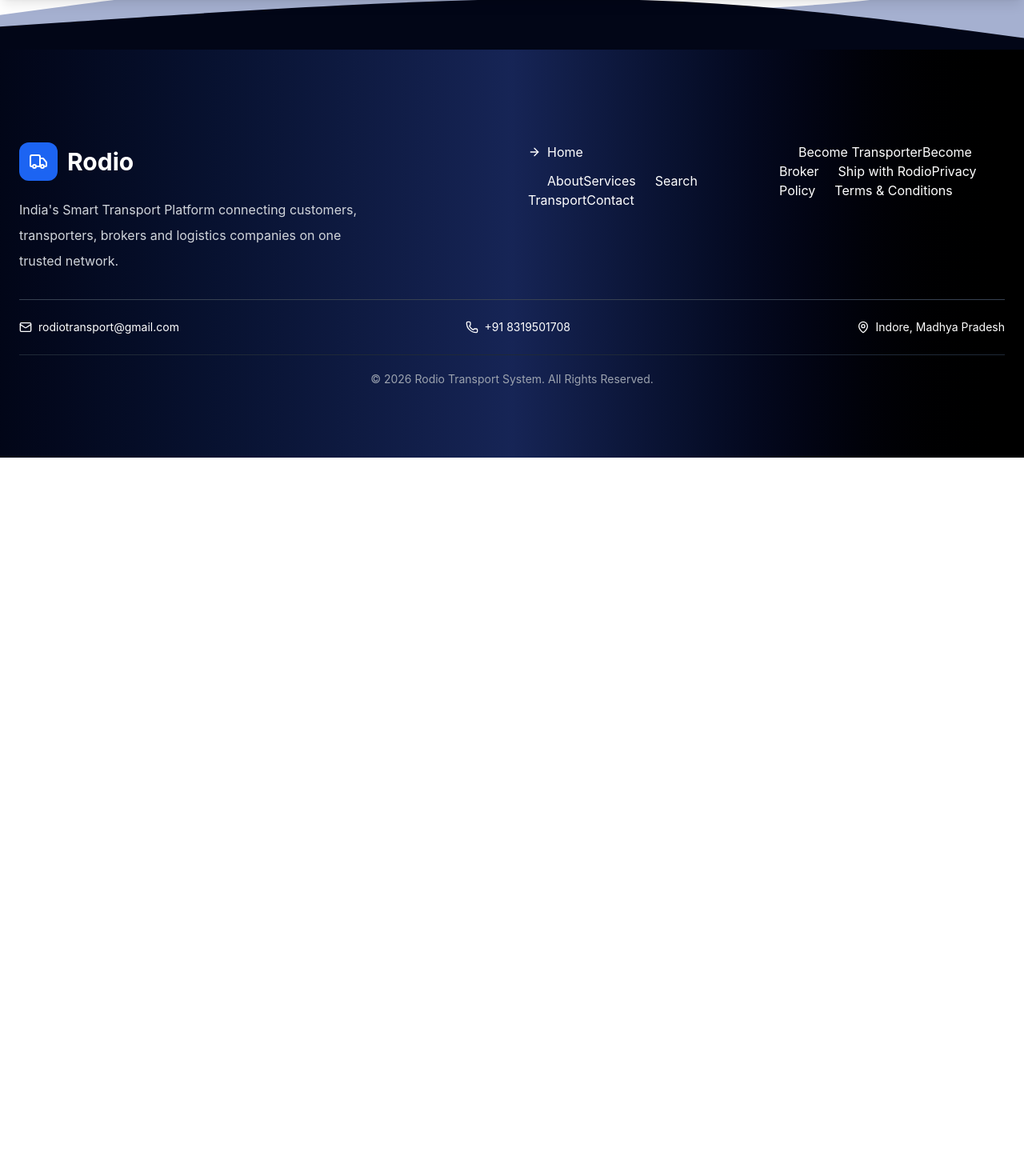
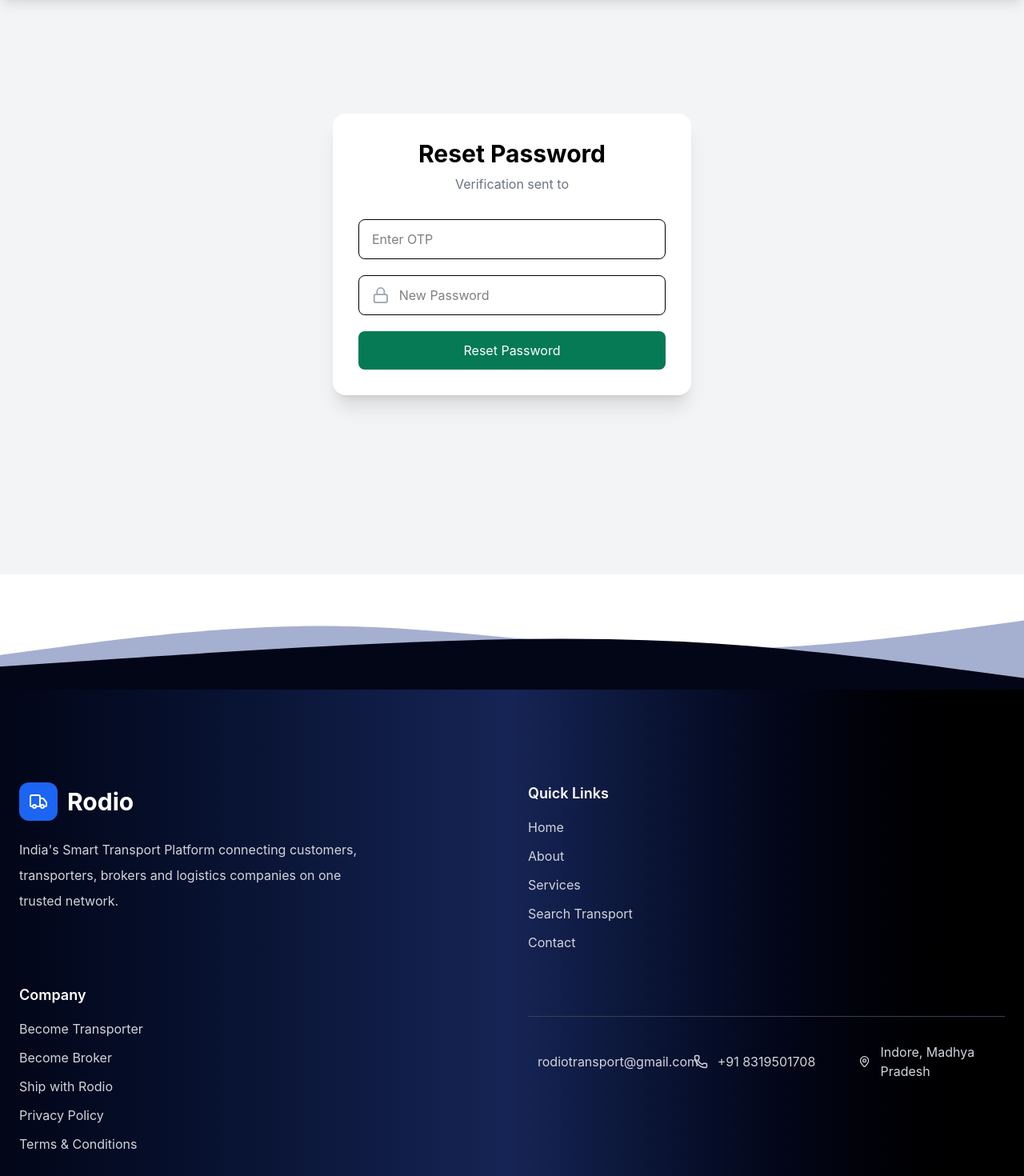
Before and after one commit to opgehlot/rodio1, a React app in the folder frontend/: page /resetpassword in a window 1280 px wide. Shown: the part 82-1552 px from the top of the page at 80% size. Before the commit the page ends 800 px from the top, so only its background shows below. Built offline with nearby package versions, Linux system fonts and the light colour scheme; the HTML template or start-up script is replaced by a standard one.

Commit message:
12:41 update

```diff
--- a/frontend/src/App.jsx
+++ b/frontend/src/App.jsx
@@ -18,6 +18,8 @@ import UserForm from "./pages/newrequestpage/UserForm";
 import Navbar from "./components/Navbar";
 import AppFooter from "./components/AppFooter";
 import QueryForm from "./components/QueryForm";
+import ForgotPassword from "./pages/ForgotPassword";
+import ResetPassword from "./components/ResetPassword";
 
 
 function App() {
@@ -49,6 +51,8 @@ function App() {
         <Route path="/directory" element={<Directorydata />} />
 
   <Route path="/about" element={<About />} />
+  <Route path="/forgotpassword" element={<ForgotPassword />} />
+  <Route path="/resetpassword" element={<ResetPassword />} />
         <Route path="/register" element={<Register />} />
         <Route path="/contact" element={<Contact />} />
         <Route element={<ProtectedRoute />}>
--- a/frontend/src/components/AppFooter.jsx
+++ b/frontend/src/components/AppFooter.jsx
@@ -60,90 +60,58 @@ export default function AppFooter() {
 
           {/* Right */}
 
-          <div className="grid grid-cols-2 gap-8">
 
-            {/* Column 1 */}
+  <div>
+    <h3 className="font-semibold text-lg mb-4 text-white">
+      Quick Links
+    </h3>
 
-            <div className="space-y-3">
+    <ul className="space-y-3 text-gray-300">
+      <li>Home</li>
+      <li>About</li>
+      <li>Services</li>
+      <li>Search Transport</li>
+      <li>Contact</li>
+    </ul>
+  </div>
 
-              <Link
-                to="/"
-                className="flex items-center gap-2 hover:text-yellow-400 transition"
-              >
-                <ArrowRight size={16} />
-                Home
-              </Link>
+  <div>
+    <h3 className="font-semibold text-lg mb-4 text-white">
+      Company
+    </h3>
 
-              <Link
-                to="/about"
-                className="ml-6 hover:text-yellow-400 transition"
-              >
-                About
-              </Link>
-
-              <Link
-                to="/services"
-                className="hover:text-yellow-400 transition"
-              >
-                Services
-              </Link>
-
-              <Link
-                to="/search"
-                className="ml-6 hover:text-yellow-400 transition"
-              >
-                Search Transport
-              </Link>
-
-              <Link
-                to="/contact"
-                className="hover:text-yellow-400 transition"
-              >
-                Contact
-              </Link>
-
-            </div>
+    <ul className="space-y-3 text-gray-300">
+      <li>Become Transporter</li>
+      <li>Become Broker</li>
+      <li>Ship with Rodio</li>
+      <li>Privacy Policy</li>
+      <li>Terms & Conditions</li>
+    </ul>
+  </div>
+<div>
 
             {/* Column 2 */}
 
-            <div className="space-y-3">
+           <div className="border-t border-gray-700 mt-10 pt-8">
+  <div className="grid md:grid-cols-3 gap-6 text-gray-300">
 
-              <Link
-                to="/register"
-                className="ml-6 hover:text-yellow-400 transition"
-              >
-                Become Transporter
-              </Link>
+    <div className="flex items-center gap-3">
+      <Mail size={18}/>
+      <span>rodiotransport@gmail.com</span>
+    </div>
 
-              <Link
-                to="/broker"
-                className="hover:text-yellow-400 transition"
-              >
-                Become Broker
-              </Link>
+    <div className="flex items-center gap-3">
+      <Phone size={18}/>
+      <span>+91 8319501708</span>
+    </div>
 
-              <Link
-                to="/customer"
-                className="ml-6 hover:text-yellow-400 transition"
-              >
-                Ship with Rodio
-              </Link>
+    <div className="flex items-center gap-3">
+      <MapPin size={18}/>
+      <span>Indore, Madhya Pradesh</span>
+    </div>
 
-              <Link
-                to="/privacy"
-                className="hover:text-yellow-400 transition"
-              >
-                Privacy Policy
-              </Link>
-
-              <Link
-                to="/terms"
-                className="ml-6 hover:text-yellow-400 transition"
-              >
-                Terms & Conditions
-              </Link>
-
-            </div>
+  </div>
+</div>
 
           </div>
 
--- a/frontend/src/components/Navbar.jsx
+++ b/frontend/src/components/Navbar.jsx
@@ -131,7 +131,7 @@ console.log("Role:", role);
 
       {/* Mobile Menu */}
       {menuOpen && (
-        <div className="md:hidden bg-slate-800 border-t border-slate-700">
+        <div className="md:hidden bg-white border-t border-slate-700">
 
           {links.map((link) => (
             <NavLink
--- /dev/null
+++ b/frontend/src/components/ResetPassword.jsx
@@ -0,0 +1,108 @@
+import { useState } from "react";
+import { useLocation, useNavigate } from "react-router-dom";
+import { Lock, Loader2 } from "lucide-react";
+import API from "../api/api";
+import toast from "react-hot-toast";
+
+export function ResetPassword() {
+  const navigate = useNavigate();
+  const location = useLocation();
+
+  const email = location.state?.email || "";
+
+  const [otp, setOtp] = useState("");
+  const [password, setPassword] = useState("");
+  const [loading, setLoading] = useState(false);
+
+  const handleReset = async (e) => {
+    e.preventDefault();
+
+    if (!otp)
+      return toast.error("Enter verification code");
+
+    if (!password)
+      return toast.error("Enter new password");
+
+    try {
+      setLoading(true);
+
+      const res = await API.post("/auth/reset-password", {
+        email,
+        otp,
+        password,
+      });
+
+      toast.success(res.data.message);
+
+      navigate("/login");
+
+    } catch (err) {
+      toast.error(
+        err.response?.data?.message || "Something went wrong"
+      );
+    } finally {
+      setLoading(false);
+    }
+  };
+
+  return (
+    <div className="min-h-screen flex items-center justify-center bg-gray-100 px-5">
+
+      <div className="bg-white shadow-xl rounded-2xl p-8 w-full max-w-md">
+
+        <h2 className="text-3xl font-bold text-center">
+          Reset Password
+        </h2>
+
+        <p className="text-center text-gray-500 mt-2">
+          Verification sent to
+          <br />
+          <span className="font-semibold">{email}</span>
+        </p>
+
+        <form onSubmit={handleReset} className="mt-8 space-y-5">
+
+          <input
+            type="text"
+            placeholder="Enter OTP"
+            className="w-full border rounded-lg px-4 py-3 outline-none"
+            value={otp}
+            onChange={(e) => setOtp(e.target.value)}
+          />
+
+          <div className="flex items-center border rounded-lg px-4 py-3">
+
+            <Lock className="text-gray-400 mr-3"/>
+
+            <input
+              type="password"
+              placeholder="New Password"
+              className="w-full outline-none"
+              value={password}
+              onChange={(e)=>setPassword(e.target.value)}
+            />
+
+          </div>
+
+          <button
+            disabled={loading}
+            className="w-full bg-green-600 hover:bg-green-700 text-white py-3 rounded-lg"
+          >
+            {loading ? (
+              <div className="flex justify-center gap-2">
+                <Loader2 className="animate-spin"/>
+                Resetting...
+              </div>
+            ) : (
+              "Reset Password"
+            )}
+          </button>
+
+        </form>
+
+      </div>
+
+    </div>
+  );
+}
+export  default ResetPassword;
--- /dev/null
+++ b/frontend/src/pages/ForgotPassword.jsx
@@ -0,0 +1,101 @@
+import { useState } from "react";
+import { Mail, Loader2 } from "lucide-react";
+import { Link, useNavigate } from "react-router-dom";
+import API from "../api/api";
+import toast from "react-hot-toast";
+
+export  function ForgotPassword() {
+  const navigate = useNavigate();
+
+  const [email, setEmail] = useState("");
+  const [loading, setLoading] = useState(false);
+
+  const handleSubmit = async (e) => {
+    e.preventDefault();
+
+    if (!email.trim()) {
+      return toast.error("Please enter your email");
+    }
+
+    try {
+      setLoading(true);
+
+      const res = await API.post("/auth/forgot-password", {
+        email,
+      });
+
+      toast.success(res.data.message);
+
+      navigate("/resetpassword", {
+        state: { email },
+      });
+
+    } catch (err) {
+      toast.error(
+        err.response?.data?.message || "Something went wrong"
+      );
+    } finally {
+      setLoading(false);
+    }
+  };
+
+  return (
+    <div className="min-h-screen flex items-center justify-center bg-gray-100 px-5">
+
+      <div className="bg-white shadow-xl rounded-2xl p-8 w-full max-w-md">
+
+        <h2 className="text-3xl font-bold text-center">
+          Forgot Password
+        </h2>
+
+        <p className="text-gray-500 text-center mt-2">
+          Enter your registered email.
+        </p>
+
+        <form onSubmit={handleSubmit} className="mt-8 space-y-5">
+
+          <div className="flex items-center border rounded-lg px-4 py-3">
+
+            <Mail className="text-gray-400 mr-3" />
+
+            <input
+              type="email"
+              placeholder="Enter Email"
+              className="w-full outline-none"
+              value={email}
+              onChange={(e) => setEmail(e.target.value)}
+            />
+
+          </div>
+
+          <button
+            disabled={loading}
+            className="w-full bg-blue-700 hover:bg-blue-800 text-white py-3 rounded-lg"
+          >
+            {loading ? (
+              <div className="flex justify-center items-center gap-2">
+                <Loader2 className="animate-spin" size={18} />
+                Sending...
+              </div>
+            ) : (
+              "Send Reset Code"
+            )}
+          </button>
+
+        </form>
+
+        <div className="text-center mt-5">
+          <Link
+            to="/login"
+            className="text-blue-600"
+          >
+            Back to Login
+          </Link>
+        </div>
+
+      </div>
+
+    </div>
+  );
+}
+export default ForgotPassword;
--- a/frontend/src/pages/Login.jsx
+++ b/frontend/src/pages/Login.jsx
@@ -1,4 +1,3 @@
-
 import { useState } from "react";
 import API from "../api/api";
 import { Link, useNavigate } from "react-router-dom";
@@ -18,16 +17,35 @@ export default function Login() {
 
   // Handle Input Change
   const handleChange = (e) => {
+  const { name, value } = e.target;
+
+  if (name === "emailOrMobile") {
+    // Agar first character number hai
+    if (/^\d/.test(value)) {
+      // Sirf digits aur max 10 digit
+      const mobile = value.replace(/\D/g, "").slice(0, 10);
+
       setFormData((prev) => ({
         ...prev,
-      [e.target.name]: e.target.value,
+        emailOrMobile: mobile,
       }));
+    } else {
+      // Email ke liye normal input
+      setFormData((prev) => ({
+        ...prev,
+        emailOrMobile: value,
+      }));
+    }
+  } else {
+    setFormData((prev) => ({
+      ...prev,
+      [name]: value,
+    }));
+  }
 };
-
   // Handle Login
   const handleLogin = async (e) => {
     e.preventDefault();
-
 
     if (!formData.emailOrMobile.trim()) {
       toast.error("Please enter Email or Mobile");
@@ -65,7 +83,6 @@ export default function Login() {
       } else {
         navigate("/");
       }
-
     } catch (error) {
       console.error(error);
 
@@ -77,31 +94,54 @@ export default function Login() {
     } finally {
       setLoading(false);
     }
-
   };
 
   return (
+    <>
+      <Navbar />
 
-    <div className="min-h-screen bg-gray-100 flex items-center justify-center px-4">
-       <Navbar/>
+      <div className=" mt-20 min-h-screen bg-gray-100 flex items-center justify-center px-4 py-10">
+        <div className="w-full max-w-6xl bg-white rounded-3xl shadow-2xl overflow-hidden grid lg:grid-cols-2">
+          {/* Left Side */}
+          <div className="hidden lg:flex relative bg-gradient-to-br from-blue-900 via-indigo-700 to-blue-500 text-white p-14 flex-col justify-between">
+            <div>
+              <div className="text-6xl font-bold mb-10">✳</div>
 
-      <div className="bg-white shadow-2xl rounded-2xl w-full max-w-md p-8">
-
-        <h1 className="text-3xl font-bold text-center mb-8">
-          Login
+              <h1 className="text-5xl font-bold leading-tight">
+                Hello
+                <br />
+                Rodio! 👋
               </h1>
 
-        <form onSubmit={handleLogin} className="space-y-5">
+              <p className="mt-8 text-lg text-blue-100 leading-8 max-w-sm">
+                India's Smart Transport Platform connecting customers,
+                transporters, brokers and logistics companies on one trusted
+                network.
+              </p>
+            </div>
 
-          {/* Email / Mobile */}
+            <p className="text-blue-200 text-sm">
+              © {new Date().getFullYear()} Rodio Transport System
+            </p>
+          </div>
+
+          {/* Right Side */}
+          <div className="p-8 sm:p-12 flex flex-col justify-center">
+            <h2 className="text-3xl font-bold text-gray-800">Welcome Back!</h2>
+
+            <p className="text-gray-500 mt-2 mb-8">
+              Login to continue your journey with Rodio.
+            </p>
+
+            <form onSubmit={handleLogin} className="space-y-6">
+              {/* Email */}
               <div>
-            <label className="block mb-2 font-medium">
+                <label className="font-medium text-gray-700">
                   Email / Mobile
                 </label>
 
-            <div className="flex items-center border rounded-xl px-4 py-3">
-
-              <Mail className="mr-3 text-gray-400" size={20} />
+                <div className="mt-2 flex items-center border-b-2 border-gray-300 focus-within:border-blue-600">
+                  <Mail className="text-gray-400 mr-3" size={20} />
 
                   <input
                     type="text"
@@ -109,22 +149,18 @@ export default function Login() {
                     value={formData.emailOrMobile}
                     onChange={handleChange}
                     placeholder="Enter Email or Mobile"
-                className="w-full outline-none"
+                    className="w-full py-3 outline-none"
                     autoComplete="username"
                   />
-
                 </div>
               </div>
 
               {/* Password */}
               <div>
-            <label className="block mb-2 font-medium">
-              Password
-            </label>
+                <label className="font-medium text-gray-700">Password</label>
 
-            <div className="flex items-center border rounded-xl px-4 py-3">
-
-              <Lock className="mr-3 text-gray-400" size={20} />
+                <div className="mt-2 flex items-center border-b-2 border-gray-300 focus-within:border-blue-600">
+                  <Lock className="text-gray-400 mr-3" size={20} />
 
                   <input
                     type="password"
@@ -132,47 +168,52 @@ export default function Login() {
                     value={formData.password}
                     onChange={handleChange}
                     placeholder="Enter Password"
-                className="w-full outline-none"
-                autoComplete="current-password"
+                    className="w-full py-3 outline-none"
                   />
+                </div>
+              </div>
 
-            </div>
+              {/* Forgot Password */}
+              <div className="text-right">
+                <Link
+                  to="/forgotpassword"
+                  className="text-sm text-blue-600 hover:underline"
+                >
+                  Forgot Password?
+                </Link>
               </div>
 
               {/* Login Button */}
               <button
                 type="submit"
                 disabled={loading}
-            className={`w-full py-3 rounded-xl text-white font-semibold flex justify-center items-center gap-2 transition ${
-              loading
-                ? "bg-gray-400 cursor-not-allowed"
-                : "bg-orange-500 hover:bg-orange-600"
+                className={`w-full py-3 rounded-lg font-semibold text-white transition ${
+                  loading ? "bg-gray-400" : "bg-gray-900 hover:bg-black"
                 }`}
               >
                 {loading ? (
-              <>
-                <Loader2 className="animate-spin" size={20} />
+                  <div className="flex justify-center items-center gap-2">
+                    <Loader2 className="animate-spin" size={18} />
                     Logging In...
-              </>
+                  </div>
                 ) : (
                   "Login"
                 )}
               </button>
-
             </form>
 
-        <p className="text-center mt-6">
+            <p className="mt-8 text-center text-gray-600">
               Don't have an account?{" "}
               <Link
                 to="/register"
-            className="text-orange-500 font-semibold hover:underline"
+                className="font-semibold text-blue-700 hover:underline"
               >
                 Register
               </Link>
             </p>
-
           </div>
-
         </div>
+      </div>
+    </>
   );
 }
```
Also changed, not shown: frontend/src/pages/About.jsx (+40 -39 lines). Lines whose indentation alone changed are shown as unchanged.
